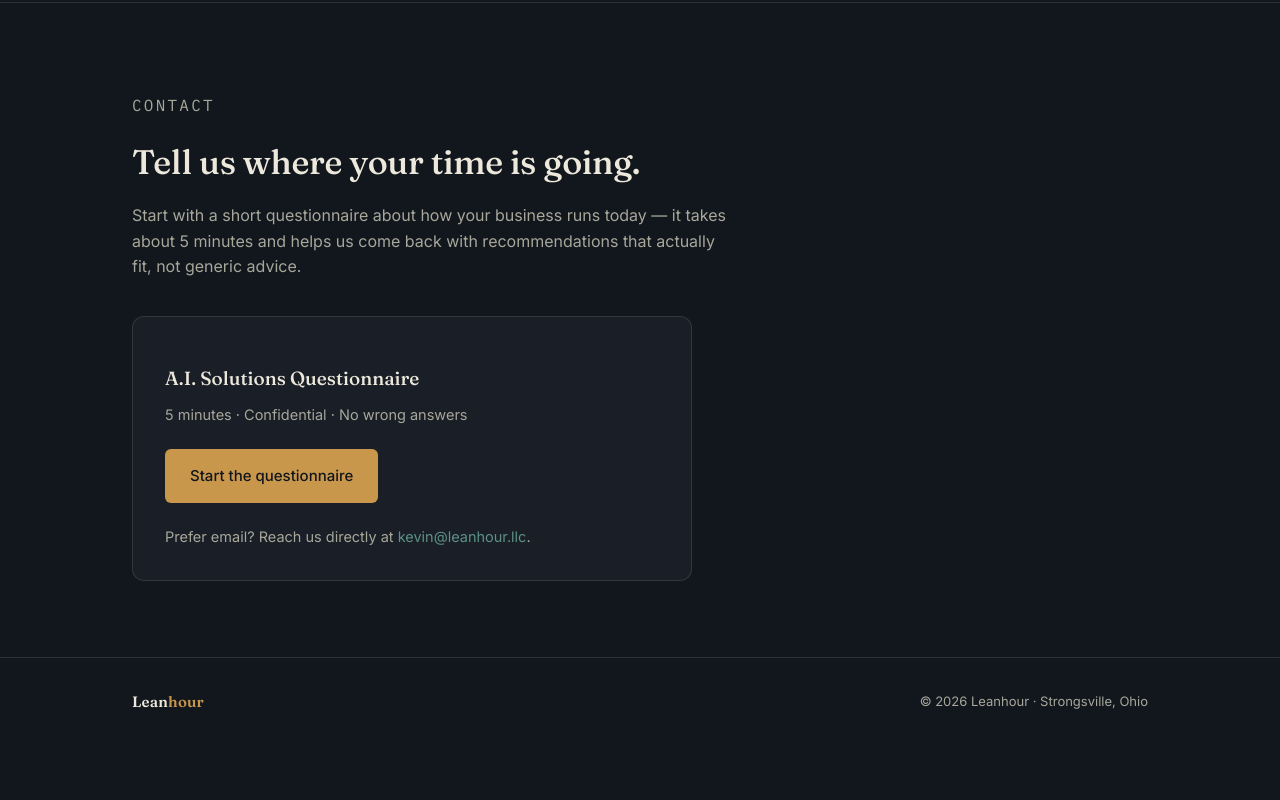
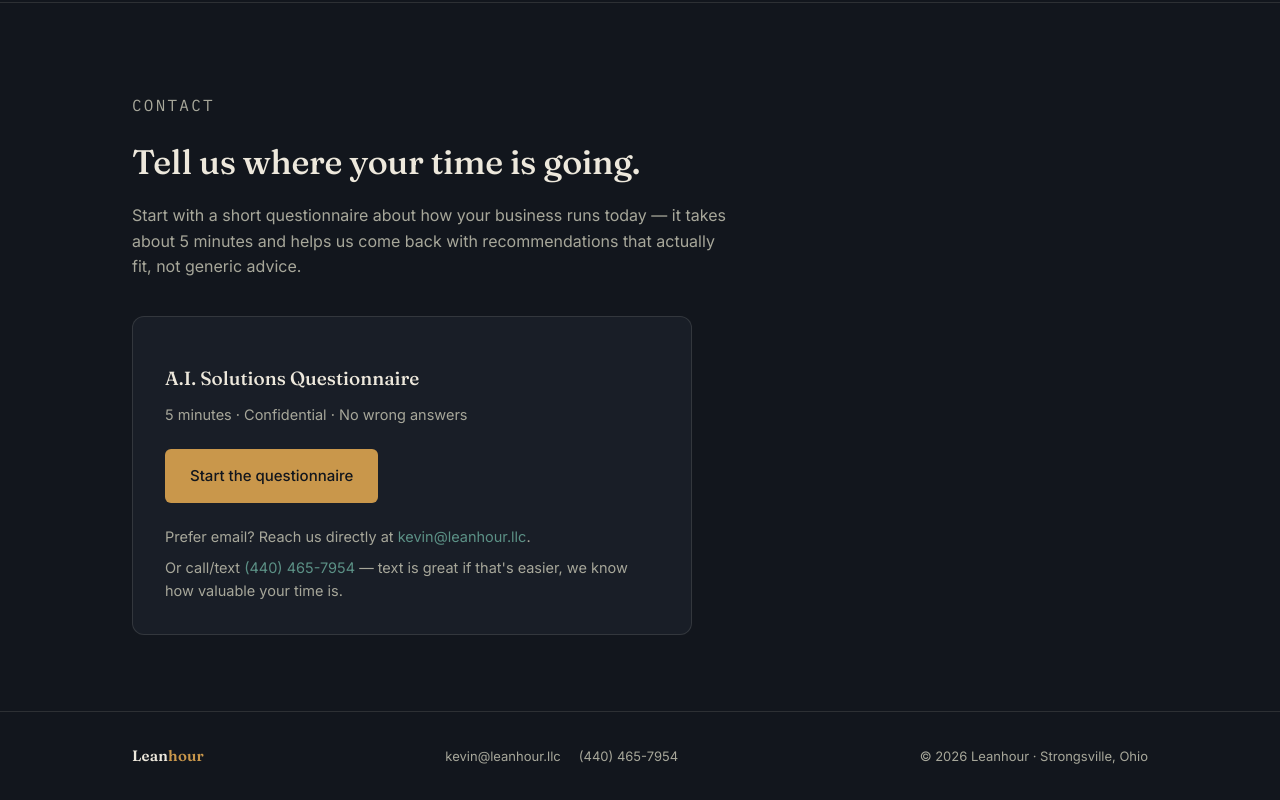
Before and after one commit to Kwalter84/Leanhour, a plain HTML site: page index.html in a window 1280 px wide. Shown: the part 2098-2898 px from the top of the page. Before the commit the page ends 2844 px from the top, so only its background shows below. Drawn offline with Linux system fonts and the light colour scheme.

Commit message:
Update index.html

```diff
--- a/index.html
+++ b/index.html
@@ -278,6 +278,7 @@
         <p style="font-size:14.5px;color:var(--paper-dim);margin:0 0 22px;">5 minutes · Confidential · No wrong answers</p>
         <a href="https://docs.google.com/forms/d/e/1FAIpQLSc0hwgqHl3U9YoAdeimM4JtiaRAoOnvnbaBBeg-rvgKfj-QDw/viewform" class="btn btn-primary" target="_blank" rel="noopener">Start the questionnaire</a>
         <p class="contact-note" style="margin-top:22px;">Prefer email? Reach us directly at <a href="mailto:kevin@leanhour.llc">kevin@leanhour.llc</a>.</p>
+        <p class="contact-note" style="margin-top:8px;">Or call/text <a href="tel:+14404657954">(440) 465-7954</a> — text is great if that's easier, we know how valuable your time is.</p>
       </div>
     </div>
   </section>
@@ -286,6 +287,10 @@
 <footer>
   <div class="wrap foot-row">
     <a href="#top" class="wordmark">Lean<span style="color:var(--brass);">hour</span></a>
+    <p style="display:flex;gap:18px;flex-wrap:wrap;">
+      <a href="mailto:kevin@leanhour.llc" style="color:var(--paper-dim);text-decoration:none;">kevin@leanhour.llc</a>
+      <a href="tel:+14404657954" style="color:var(--paper-dim);text-decoration:none;">(440) 465-7954</a>
+    </p>
     <p>&copy; <span id="year"></span> Leanhour · Strongsville, Ohio</p>
   </div>
 </footer>
```
